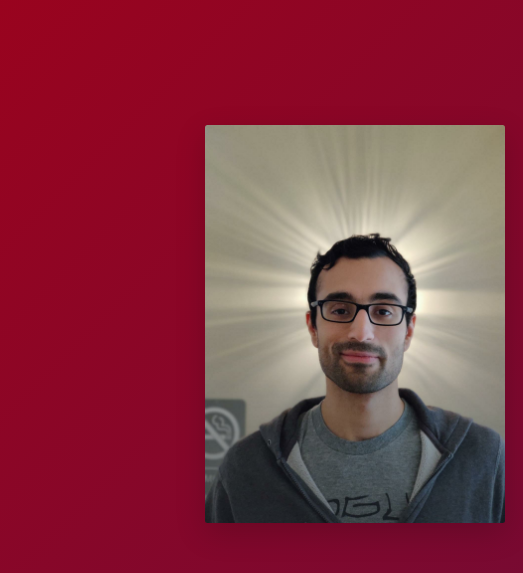
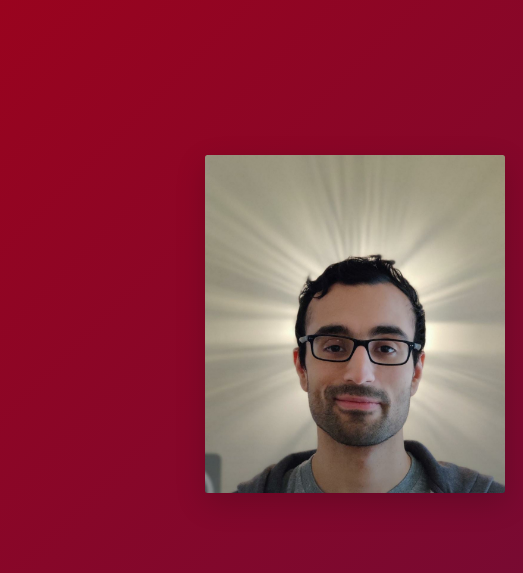
Before and after one commit to gkatsikis/portfolio2, a website built with Parcel: page src/index.html in a window 1280 px wide. Shown: the part 820-1393 px from the top of the page, 0-523 px from the left. Built offline with nearby package versions, Linux system fonts and the light colour scheme.

Commit message:
swap profile pic

```diff
--- a/src/index.html
+++ b/src/index.html
@@ -50,7 +50,7 @@
                 class="img-fluid rounded shadow-lg"
                 height="auto"
                 width="300px"
-                src="assets/profile-pic.jpeg"
+                src="assets/profile-cropped.jpeg"
                 alt="Profile Image"
               />
             </div>
```
Also changed, not shown: src/assets/profile-cropped.jpeg (added).
